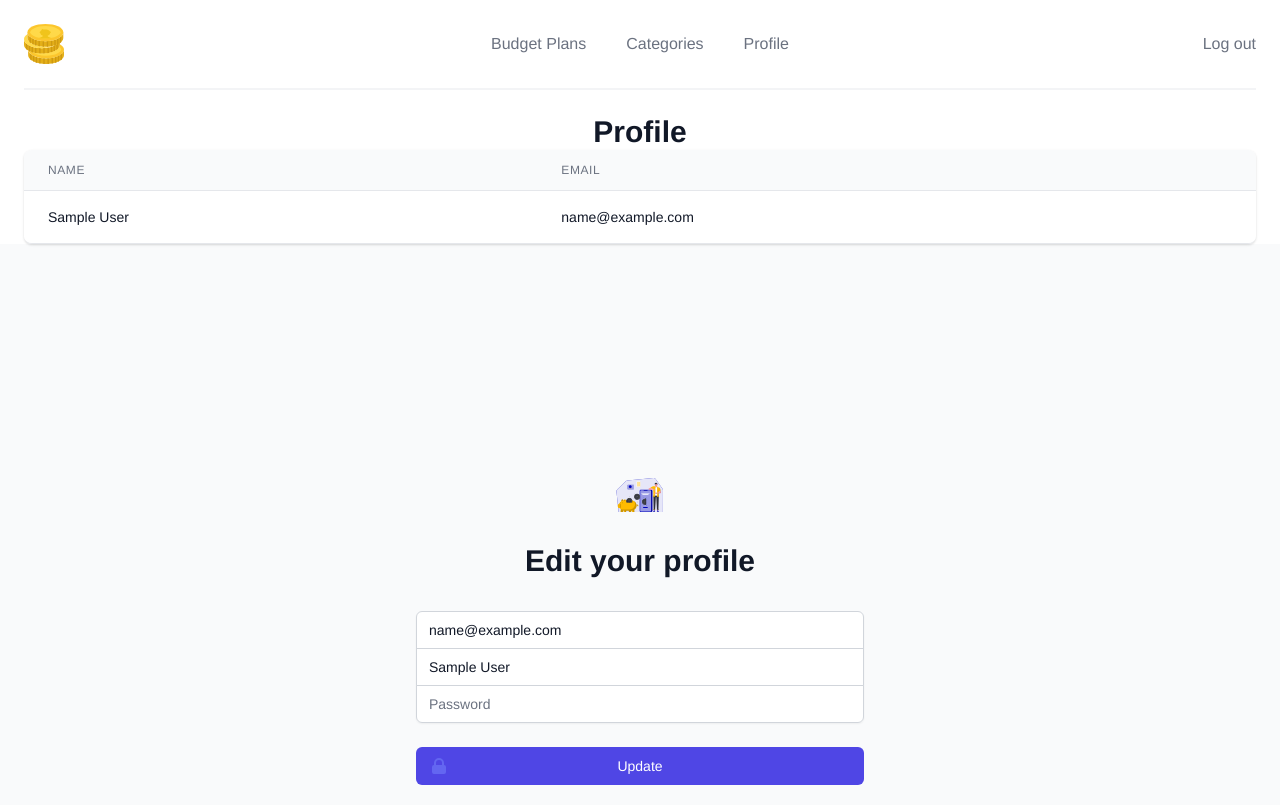
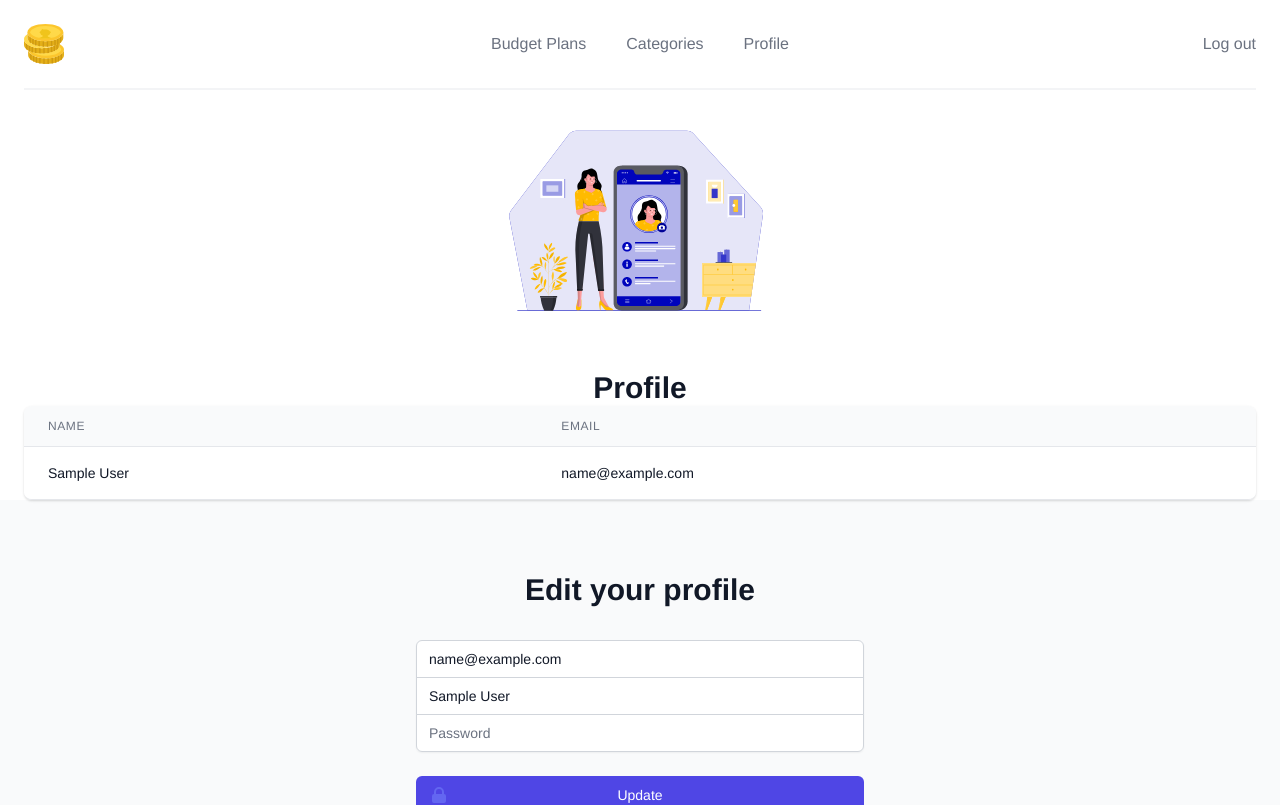
Before and after one commit to ToGanz/budgeting-app, a Vue app: page /profile in a window 1280 px wide. Shown: the top 805 px of the page. Built offline with nearby package versions, Linux system fonts and the light colour scheme; sample sign-in values are in the browser's storage.

Commit message:
change picture for profile

```diff
--- a/src/components/users/EditUser.vue
+++ b/src/components/users/EditUser.vue
@@ -5,15 +5,10 @@
     </base-dialog>
 
     <div
-      class="min-h-screen flex items-center justify-center bg-gray-50 py-12 px-4 sm:px-6 lg:px-8"
+      class=" flex items-center justify-center bg-gray-50 py-12 px-4 sm:px-6 lg:px-8"
     >
       <div class="max-w-md w-full space-y-8">
         <div>
-          <img
-            class="mx-auto h-12 w-auto"
-            src="@/assets/images/Money-backGuarantee.svg"
-            alt="Workflow"
-          />
           <h2
             class="mt-6 text-center text-3xl font-extrabold text-gray-900"
           >
--- a/src/views/UserProfile.vue
+++ b/src/views/UserProfile.vue
@@ -1,4 +1,9 @@
 <template>
+  <img
+    class="mx-auto h-64 w-auto"
+    src="@/assets/images/profile.svg"
+    alt="Workflow"
+  />
   <h1 class="mt-6 text-center text-3xl font-extrabold text-gray-900">
     Profile
   </h1>
```
Also changed, not shown: src/views/Categories.vue (+3 -5 lines).
